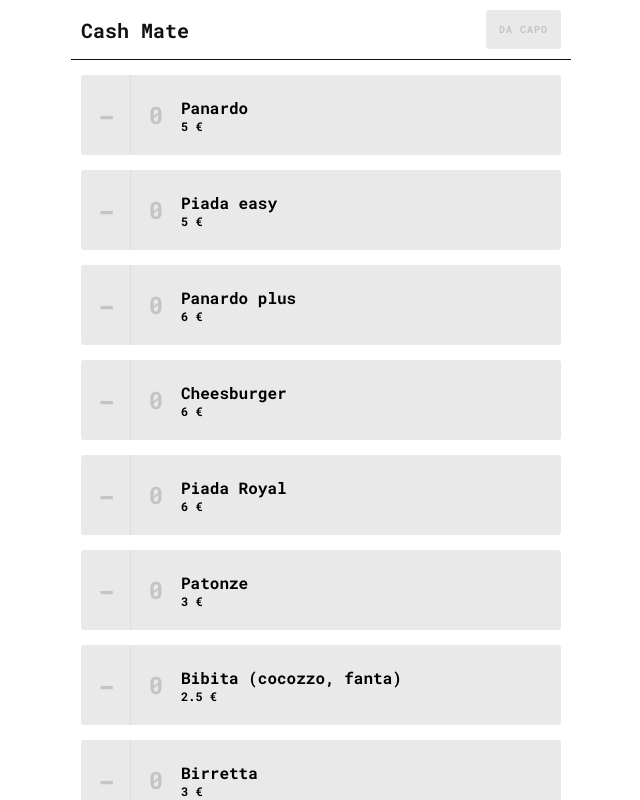
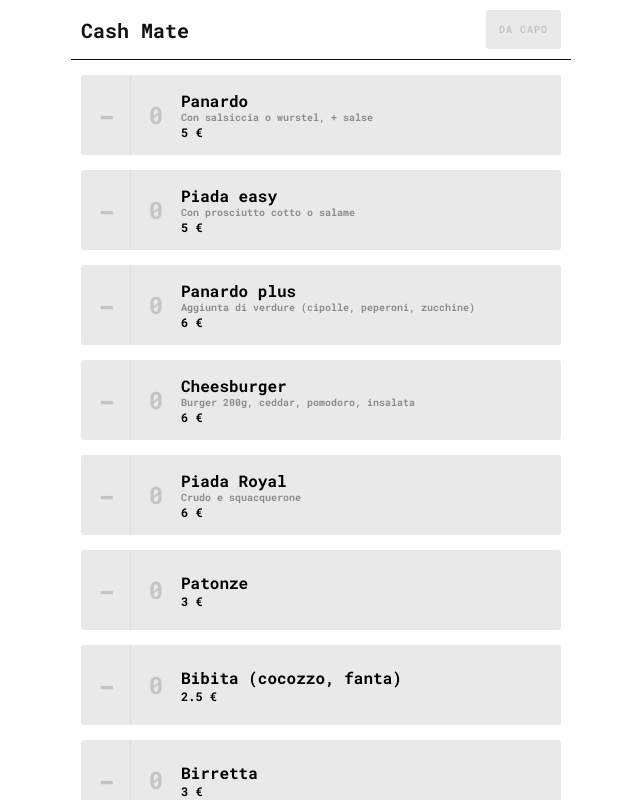
Before and after one commit to finoz/cash-mate, a React (Create React App) app: page / in a window 1280 px wide. Shown: the top 800 px of the page, without its empty margins (319-959 px from the left). Built offline with nearby package versions, Linux system fonts and the light colour scheme.

Commit message:
add notes

```diff
--- a/src/App.js
+++ b/src/App.js
@@ -140,7 +140,10 @@ function Item({ item, onAdd, onRemove, onClear }) {
       </button>
       <button className="item-add" onClick={() => handleAdd()}>
         <span className="item-counter">{count}</span>
-        <h3 className="item-name">{item.name}</h3>
+        <div className="item-label">
+          <h3 className="item-name">{item.name}</h3>
+          <span className="item-notes">{item.notes}</span>
+        </div>
         <span className="item-price">{item.price} €</span>
       </button>
     </li>
--- a/src/index.css
+++ b/src/index.css
@@ -84,7 +84,7 @@ body, #root {
   width: 100%;
   flex-grow: 1;
   display: grid;
-  grid-template-areas: 'counter name' 'counter price';
+  grid-template-areas: 'counter label' 'counter price';
   grid-template-columns: 5rem auto;
 }
 .item-counter {
@@ -99,14 +99,26 @@ body, #root {
   color: var(--color-soft);
 }
 
+.item-label {
+  grid-area: label;
+  display: flex;
+  flex-direction: column;
+  justify-content: end;
+  align-items: start;
+  height: 100%;
+}
+
 .item-name {
-  grid-area: name;
   display: flex;
-  align-items: center;
-  justify-content: flex-start;
-  align-self: flex-end;
   font-weight: 700;
   font-size: 1.6rem;
+}
+
+.item-notes {
+  display: flex;
+  font-weight: 300;
+  font-size: 1rem;
+  opacity: 0.4;
 }
 
 .item-price {
```
